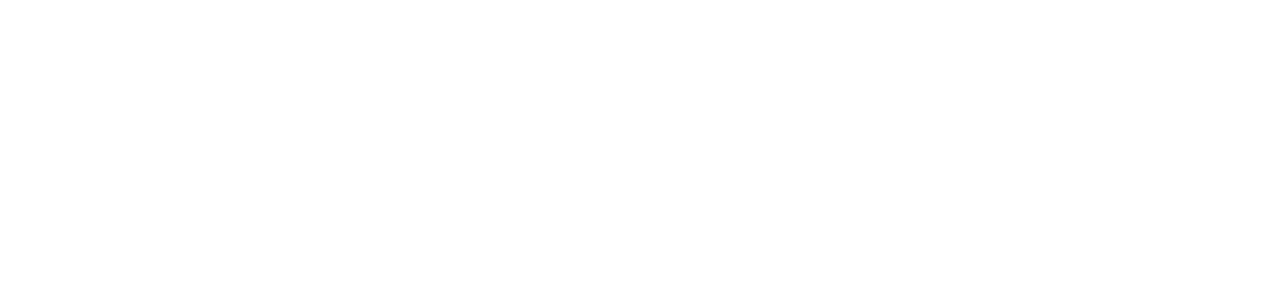
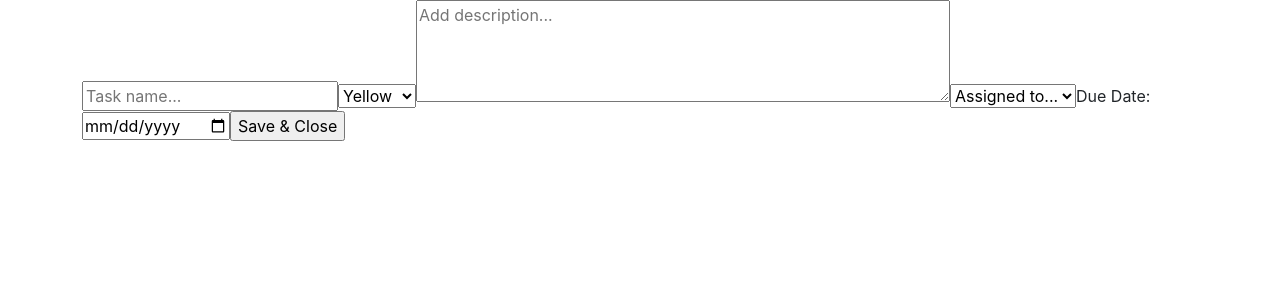
Before and after one commit to heatherdice/Group-Project, a React (Create React App) app in the folder client/: page /create in a window 1280 px wide. Before the commit this address had no page. Shown: the top 300 px of the page. Built offline with nearby package versions, Linux system fonts and the light colour scheme.

Commit message:
create basic create task form

```diff
--- a/client/src/App.js
+++ b/client/src/App.js
@@ -1,6 +1,7 @@
 import React from 'react';
 import { BrowserRouter, Routes, Route } from 'react-router-dom';
 import Home from './components/Home';
+import CreateTask from './components/CreateTask';
 import './App.css';
 
 function App() {
@@ -9,6 +10,7 @@
       <BrowserRouter>
         <Routes>
           <Route element={ <Home /> } path="/" />
+          <Route element = { <CreateTask /> } path="/create" />
         </Routes>
       </BrowserRouter>
     </div>
--- /dev/null
+++ b/client/src/components/CreateTask.js
@@ -0,0 +1,43 @@
+import React from 'react'
+
+const CreateTask = () => {
+  return (
+    <div>
+        <form>
+        <input type="text" placeholder='Task name...' name='task' />
+
+        <select
+              name="taskColor"
+              type="text"
+            >
+              <option value="yellow">Yellow</option>
+              <option value="red">Red</option>
+              <option value="orange">Orange</option>
+              <option value="blue">Blue</option>
+              <option value="purple">Purple</option>
+              <option value="green">Green</option>
+            </select>
+
+            <textarea name="task" rows="4" cols="50" placeholder="Add description..."></textarea>
+
+            <select
+              name="taskColor"
+              type="text"
+            >
+              <option value="">Assigned to...</option>
+              <option value="Ashley">Ashley</option>
+              <option value="Ed">Ed</option>
+              <option value="Heather">Heather</option>
+              <option value="Keith">Keith</option>
+              <option value="Scott">Scott</option>
+            </select>
+            <label>Due Date:</label>
+            <input type="date" name='date' />
+
+            <input type="submit" value={'Save & Close'} />
+        </form>
+    </div>
+  )
+}
+
+export default CreateTask
--- /dev/null
+++ b/package.json
@@ -0,0 +1,5 @@
+{
+  "dependencies": {
+    "dotenv": "^16.0.2"
+  }
+}
```
Also changed, not shown: 1 other file (tests, documents, lock files or other folders).
